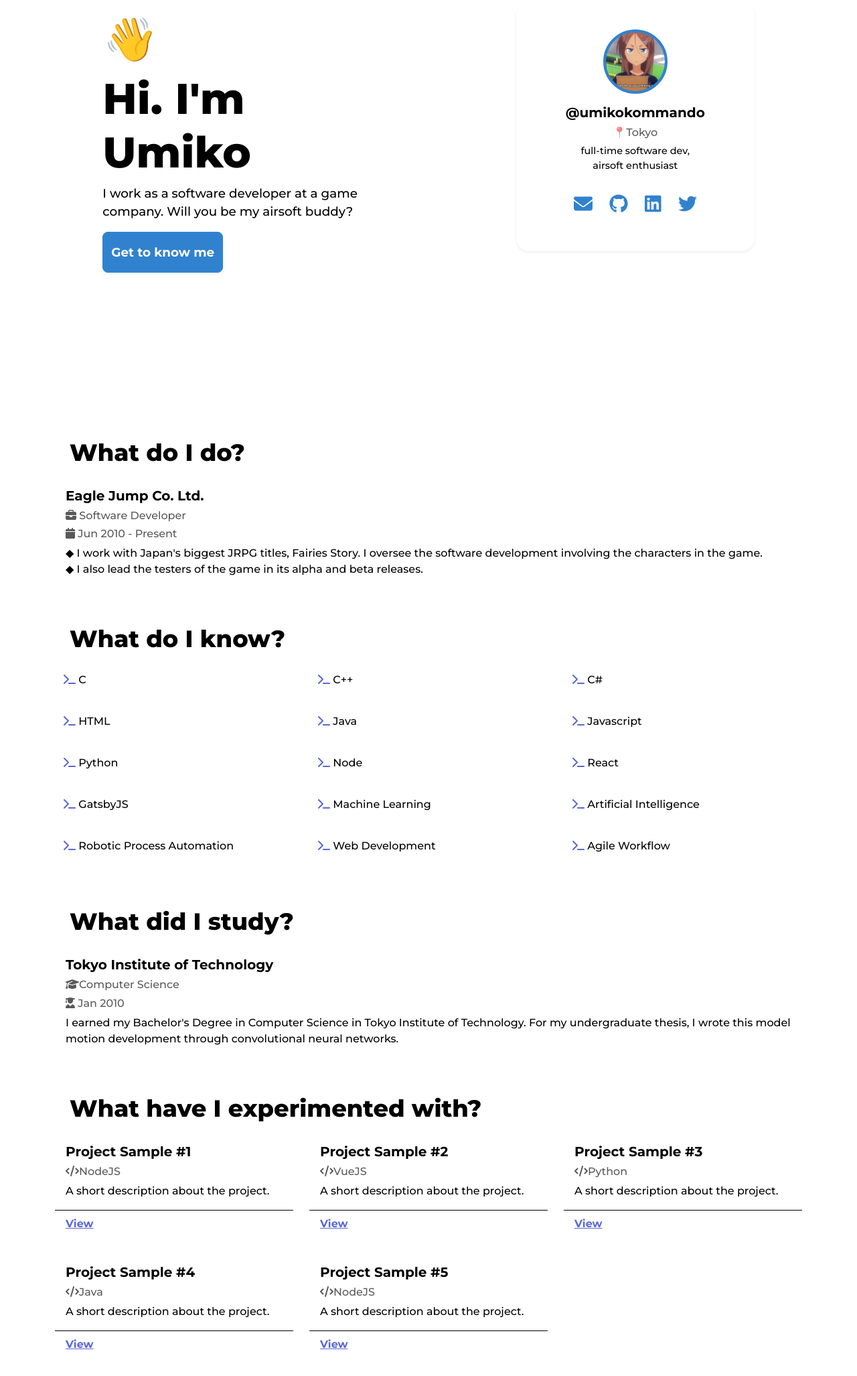
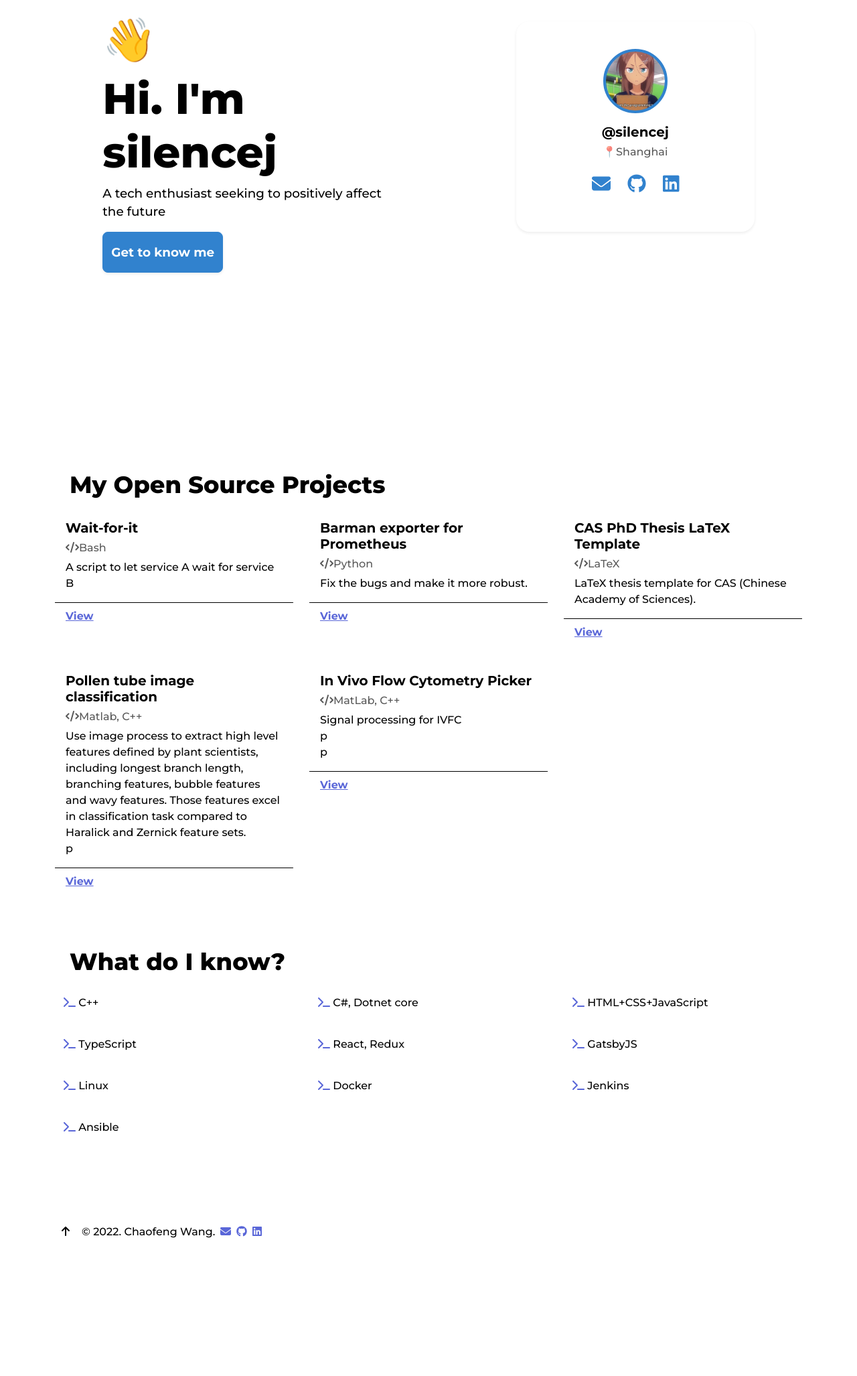
Before and after one commit to silencej/silencej.github.io, a Gatsby site in the folder site/: page / in a window 1280 px wide. Shown: the part 245-2299 px from the top of the page at 67% size. After the commit the page ends 2136 px from the top, so only its background shows below. Built offline with nearby package versions, Linux system fonts and the light colour scheme; Gatsby itself is replaced by a stand-in of ours.

Commit message:
Update all the content to be me.

```diff
--- a/site/gatsby-config.js
+++ b/site/gatsby-config.js
@@ -7,9 +7,14 @@
 module.exports = {
   /* Your site config here */
   siteMetadata: {
-    title: `SiteName`,
-    description: `A minimalistic resume style Gatsby portfolio.`,
-    author: `@gmlunesa`,
+    title: `Chaofeng Wang`,
+    description: `A tech enthusiast seeking to positively affect the future`,
+    author: `silencej`,
+    email: 'owen263@gmail.com',
+    location: 'Shanghai',
+    github: 'https://github.com/silencej',
+    linkedin: 'https://www.linkedin.com/in/chaofeng-wang-6690391a',
+    stackoverflow: 'https://stackoverflow.com/users/6191913/silencej',
   },
   plugins: [
     `gatsby-plugin-react-helmet`,
--- a/site/src/components/footer.js
+++ b/site/src/components/footer.js
@@ -11,20 +11,13 @@ import {
 
 import { Link } from "react-scroll"
 
-export default class Footer extends Component {
-  render() {
+import {
+  useSiteData,
+} from '../hooks/siteData'
+
+export default function Index() {
+  const data = useSiteData()
   return (
-      <StaticQuery
-        query={graphql`
-          query footerTitleQuery {
-            site {
-              siteMetadata {
-                title
-              }
-            }
-          }
-        `}
-        render={data => (
     <>
       <footer>
         <div className="container py-4">
@@ -47,7 +40,7 @@ export default class Footer extends Component {
               </li>
               <li className="list-inline-item mr-4">
                 <a
-                        href="mailto:emailName@gmail.com"
+                  href={`mailto:${data.site.siteMetadata.email}`}
                   target="_blank"
                   rel="noreferrer"
                   alt="email link"
@@ -57,7 +50,7 @@ export default class Footer extends Component {
               </li>
               <li className="list-inline-item mr-4">
                 <a
-                        href="https://github.com/githubName"
+                  href={data.site.siteMetadata.github}
                   target="_blank"
                   rel="noreferrer"
                   alt="github link"
@@ -67,7 +60,7 @@ export default class Footer extends Component {
               </li>
               <li className="list-inline-item mr-4">
                 <a
-                        href="https://linkedin.com/linkedInName"
+                  href={data.site.siteMetadata.linkedin}
                   target="_blank"
                   rel="noreferrer"
                   alt="linkedin link"
@@ -75,23 +68,20 @@ export default class Footer extends Component {
                   <FontAwesomeIcon icon={faLinkedin} />
                 </a>
               </li>
-                    <li className="list-inline-item">
+              { data.site.siteMetadata.twitter && <li className="list-inline-item mr-4">
                 <a
-                        href="https://twitter.com/twitterName"
+                  href={data.site.siteMetadata.twitter}
                   target="_blank"
                   rel="noreferrer"
                   alt="twitter link"
                 >
                   <FontAwesomeIcon icon={faTwitter} />
                 </a>
-                    </li>
+              </li> }
             </ul>
           </div>
         </div>
       </footer>
     </>
-        )}
-      ></StaticQuery>
   )
 }
-}
--- a/site/src/components/landing/content.js
+++ b/site/src/components/landing/content.js
@@ -17,13 +17,14 @@ export default class Content extends Component {
       <StaticQuery
         query={graphql`
           query projectsQuery {
-            allProjectsJson {
+            allProjectsYaml {
               edges {
                 node {
                   project
                   link
                   description
                   language
+                  publications
                 }
               }
             }
@@ -40,41 +41,51 @@ export default class Content extends Component {
           <>
             <section className="content" id="content">
               <div className="container">
-                {/* + Job subsection */}
+
+                {/* + Projects subsection */}
                 <div className="subsection">
-                  <h2>
-                    <span className="dot"></span>What do I{" "}
-                    <span className="word">do</span>?
+                  <h2 className="mt-5">
+                    <span className="dot"></span>My Open Source Projects
+                    <span className="word"></span>
                   </h2>
-
-                  <div className="card">
+                  <div className="row">
+                    {data.allProjectsYaml.edges.map(({ node }, index) => (
+                      <div className="col-lg-4" key={index}>
+                        <div className="card mb-4">
                           <div className="card-body">
                             <div className="card-title">
-                        <h3>Eagle Jump Co. Ltd.</h3>
+                              <h3>{node.project}</h3>
                               <h4>
                                 <FontAwesomeIcon
-                            icon={faBriefcase}
+                                  icon={faCode}
                                   className="mr-2"
-                          />{" "}
-                          Software Developer
-                        </h4>
-                        <h4>
-                          <FontAwesomeIcon icon={faCalendar} className="mr-2" />{" "}
-                          Jun 2010 - Present
+                                />
+                                {node.language}
                               </h4>
                             </div>
 
+                            <div className="card-text">{node.description}</div>
                             <div className="card-text">
-                        ◆ I work with Japan's biggest JRPG titles, Fairies
-                        Story. I oversee the software development involving the
-                        characters in the game.
-                        <br />◆ I also lead the testers of the game in its alpha
-                        and beta releases.
+                              {node.publications && node.publications.map(p=>{
+                                return <div>p</div>
+                              })}
+                            </div>
+                          </div>
+                          <div className="card-footer">
+                            <a
+                              href={node.link}
+                              target="_blank"
+                              rel="noreferrer"
+                            >
+                              View
+                            </a>
                           </div>
                         </div>
                       </div>
+                    ))}
                   </div>
-                {/* - Job subsection */}
+                </div>
+                {/* - Projects subsection */}
 
                 {/* + Technologies subsection */}
                 <div className="subsection">
@@ -102,84 +113,7 @@ export default class Content extends Component {
                 </div>
                 {/* - Technologies subsection */}
 
-                {/* + School subsection */}
-                <div className="subsection">
-                  <h2 className="mt-5">
-                    <span className="dot"></span>What did I{" "}
-                    <span className="word">study</span>?
-                  </h2>
-
-                  <div className="card">
-                    <div className="card-body">
-                      <div className="card-title">
-                        <h3>Tokyo Institute of Technology</h3>
-                        <h4>
-                          <FontAwesomeIcon
-                            icon={faGraduationCap}
-                            className="mr-2"
-                          />
-                          Computer Science
-                        </h4>
-                        <h4>
-                          <FontAwesomeIcon
-                            icon={faUserGraduate}
-                            className="mr-2"
-                          />{" "}
-                          Jan 2010
-                        </h4>
               </div>
-
-                      <div className="card-text">
-                        I earned my Bachelor's Degree in Computer Science in
-                        Tokyo Institute of Technology. For my undergraduate
-                        thesis, I wrote this model motion development through
-                        convolutional neural networks.
-                      </div>
-                    </div>
-                  </div>
-                </div>
-                {/* - School subsection */}
-
-                {/* + Projects subsection */}
-                <div className="subsection">
-                  <h2 className="mt-5">
-                    <span className="dot"></span>What have I{" "}
-                    <span className="word">experimented with</span>?
-                  </h2>
-                  <div className="row">
-                    {data.allProjectsJson.edges.map(({ node }, index) => (
-                      <div className="col-lg-4" key={index}>
-                        <div className="card mb-4">
-                          <div className="card-body">
-                            <div className="card-title">
-                              <h3>{node.project}</h3>
-                              <h4>
-                                <FontAwesomeIcon
-                                  icon={faCode}
-                                  className="mr-2"
-                                />
-                                {node.language}
-                              </h4>
-                            </div>
-
-                            <div className="card-text">{node.description}</div>
-                          </div>
-                          <div className="card-footer">
-                            <a
-                              href={node.link}
-                              target="_blank"
-                              rel="noreferrer"
-                            >
-                              View
-                            </a>
-                          </div>
-                        </div>
-                      </div>
-                    ))}
-                  </div>
-                </div>
-              </div>
-              {/* - Projects subsection */}
             </section>
           </>
         )}
--- a/site/src/components/landing/hero.js
+++ b/site/src/components/landing/hero.js
@@ -3,9 +3,18 @@ import React from "react"
 import Image from "../image"
 import Links from "../links"
 
+import { StaticQuery, graphql } from "gatsby"
+
 import { Link } from "react-scroll"
 
+import {
+  useSiteData,
+} from '../../hooks/siteData'
+
 export default function Hero() {
+
+  const data = useSiteData()
+
   return (
     <section className="hero" id="hero">
       <div className="container h-100">
@@ -18,10 +27,8 @@ export default function Hero() {
                   👋
                 </span>
               </h1>
-              <h1>Hi. I'm Umiko</h1>
-              <p>
-                I work as a software developer at a game company. Will you be my
-                airsoft buddy?
+              <h1>Hi. I'm {data.site.siteMetadata.author}</h1>
+              <p>{data.site.siteMetadata.description}
               </p>
               <Link
                 to="content"
@@ -46,7 +53,7 @@ export default function Hero() {
                       alt="Hero Icon"
                     />
                   </div>
-                  <h3 className="card-title">@umikokommando</h3>
+                  <h3 className="card-title">@{data.site.siteMetadata.author}</h3>
                   <h4>
                     <span
                       className="mr-1"
@@ -56,14 +63,9 @@ export default function Hero() {
                     >
                       📍
                     </span>
-                    Tokyo
+                    {data.site.siteMetadata.location}
                     <br />
                   </h4>
-                  <p className="card-text">
-                    full-time software dev,
-                    <br />
-                    airsoft enthusiast
-                  </p>
                   <Links />
                 </div>
               </div>
--- a/site/src/components/links.js
+++ b/site/src/components/links.js
@@ -8,12 +8,17 @@ import {
   faLinkedin,
 } from "@fortawesome/free-brands-svg-icons"
 
+import {
+  useSiteData,
+} from '../hooks/siteData'
+
 export default function Links() {
+  const data = useSiteData()
   return (
     <ul className="list-group list-group-horizontal">
     <li className="list-group-item">
     <a
-          href="mailto:emailName@gmail.com"
+    href={`mailto:${data.site.siteMetadata.email}`}
     target="_blank"
     rel="noreferrer"
     alt="email link"
@@ -23,7 +28,7 @@ export default function Links() {
     </li>
     <li className="list-group-item">
     <a
-          href="https://github.com/githubName"
+    href={data.site.siteMetadata.github}
     target="_blank"
     rel="noreferrer"
     alt="github link"
@@ -33,7 +38,7 @@ export default function Links() {
     </li>
     <li className="list-group-item">
     <a
-          href="https://linkedin.com/linkedInName"
+    href={data.site.siteMetadata.linkedin}
     target="_blank"
     rel="noreferrer"
     alt="linkedin link"
@@ -41,16 +46,16 @@ export default function Links() {
     <FontAwesomeIcon icon={faLinkedin} />
         </a>
       </li>
-      <li className="list-group-item">
+      { data.site.siteMetadata.twitter && <li className="list-group-item">
         <a
-          href="https://twitter.com/twitterName"
+          href={data.site.siteMetadata.twitter}
           target="_blank"
           rel="noreferrer"
           alt="twitter link"
         >
           <FontAwesomeIcon icon={faTwitter} />
         </a>
-      </li>
+      </li> }
     </ul>
   )
 }
--- a/site/src/data/languages.yaml
+++ b/site/src/data/languages.yaml
@@ -1,16 +1,11 @@
 
-- language: "C"
 - language: "C++"
-- language: "C#"
-- language: "HTML"
-- language: "Java"
-- language: "Javascript"
-- language: "Python"
-- language: "Node"
-- language: "React"
+- language: "C#, Dotnet core"
+- language: "HTML+CSS+JavaScript"
+- language: "TypeScript"
+- language: "React, Redux"
 - language: "GatsbyJS"
-- language: "Machine Learning"
-- language: "Artificial Intelligence"
-- language: "Robotic Process Automation"
-- language: "Web Development"
-- language: "Agile Workflow"
+- language: "Linux"
+- language: "Docker"
+- language: "Jenkins"
+- language: "Ansible"
--- /dev/null
+++ b/site/src/data/projects.yaml
@@ -0,0 +1,30 @@
+
+- project: "Wait-for-it"
+  language: "Bash"
+  description: "A script to let service A wait for service B"
+  link: "https://github.com/silencej/wait-for-it"
+
+- project: "Barman exporter for Prometheus"
+  language: "Python"
+  description: "Fix the bugs and make it more robust."
+  link: "https://github.com/silencej/prometheus-barman-exporter"
+
+- project: "CAS PhD Thesis LaTeX Template"
+  language: "LaTeX"
+  description: "LaTeX thesis template for CAS (Chinese Academy of Sciences)."
+  link: "https://github.com/silencej/wcfThesis"
+
+- project: "Pollen tube image classification"
+  language: "Matlab, C++"
+  description: "Use image process to extract high level features defined by plant scientists, including longest branch length, branching features, bubble features and wavy features. Those features excel in classification task compared to Haralick and Zernick feature sets."
+  link: "https://github.com/silencej/pollenTubeProc"
+  publications:
+  - Wang C, Gui C-P, Liu H-K, Zhang D and Mosig A (2013), An Image Skeletonization-Based Tool for Pollen Tube Morphology Analysis and PhenotypingF, Journal of Integrative Plant Biology. Vol. 55(2), pp. 131-141. Blackwell Publishing Asia.
+
+- project: "In Vivo Flow Cytometry Picker"
+  language: "MatLab, C++"
+  description: "Signal processing for IVFC"
+  link: "https://github.com/silencej/ivfcWavePicker"
+  publications:
+  - Damm D, Wang C, Wei X and Mosig A (2009), Cell Counting for In Vivo Flow Cytometer Signals Using Wavelet-Based Dynamic Peak Picking, In Biomedical Engineering and Informatics, 2009. BMEI'09. 2nd International Conference on. , pp. 1-4.
+  - Li Y, Guo J, Wang C, Fan Z, Liu G, Wang C, Gu Z, Damm D, Mosig A and Wei X (2011), Circulation times of prostate cancer and hepatocellular carcinoma cells by in vivo flow cytometry, Cytometry Part A. Vol. 79(10), pp. 848-854.
--- /dev/null
+++ b/site/src/hooks/siteData.js
@@ -0,0 +1,25 @@
+
+import React from "react"
+
+import { useStaticQuery, graphql } from "gatsby"
+
+export function useSiteData() {
+
+  const data = useStaticQuery(graphql`
+    query headerLandingTitleQuery {
+      site {
+        siteMetadata {
+          title
+          description
+          author
+          location
+          email
+          github
+          linkedin
+        }
+      }
+    }
+  `)
+
+  return data
+}
```
Also changed, not shown: site/src/components/header.js (+15 -34 lines), site/src/pages/about.js (+10 -23 lines), site/src/pages/contact.js (+0 -11 lines), 1 other file. Lines whose indentation alone changed are shown as unchanged.
